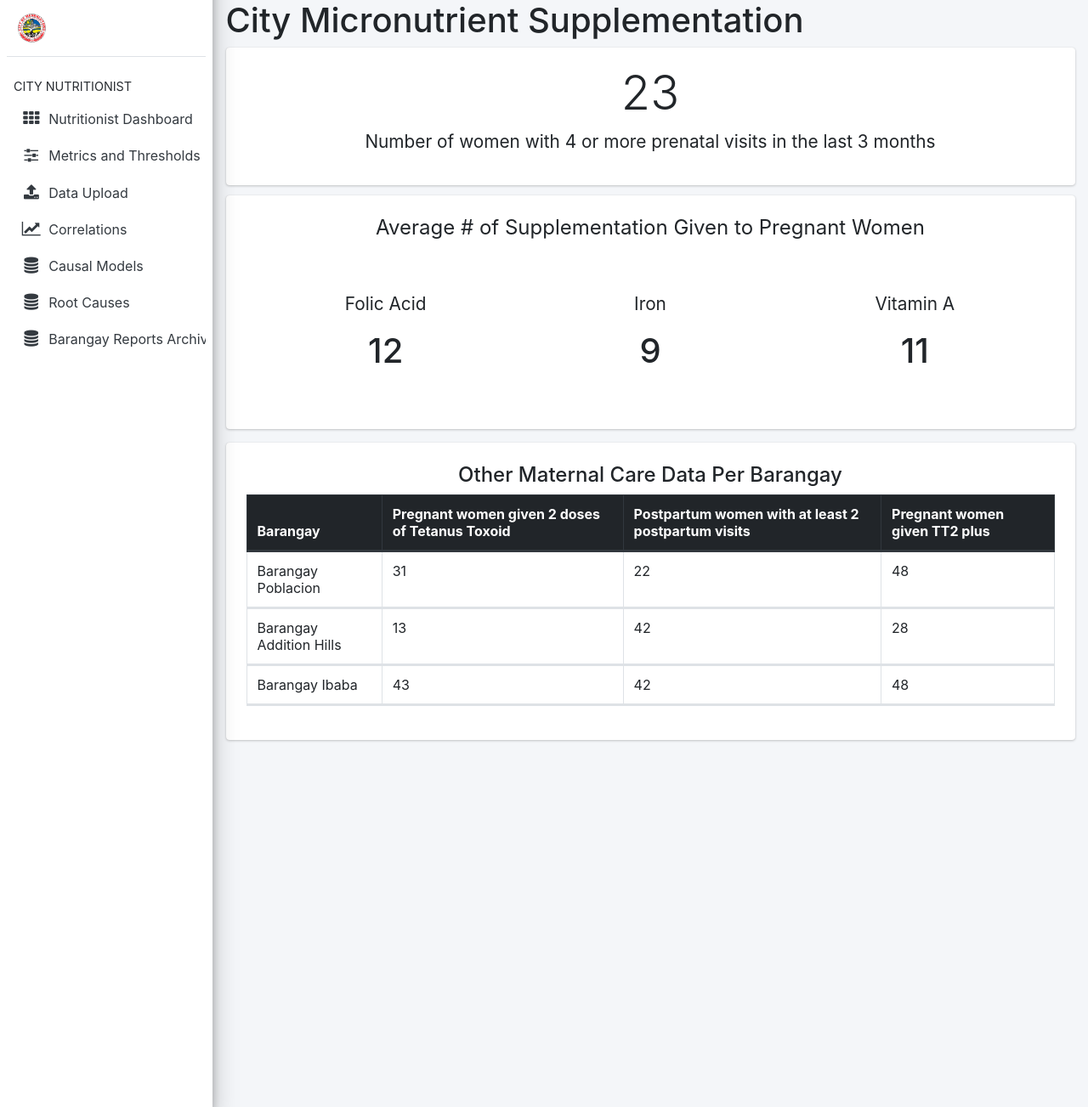
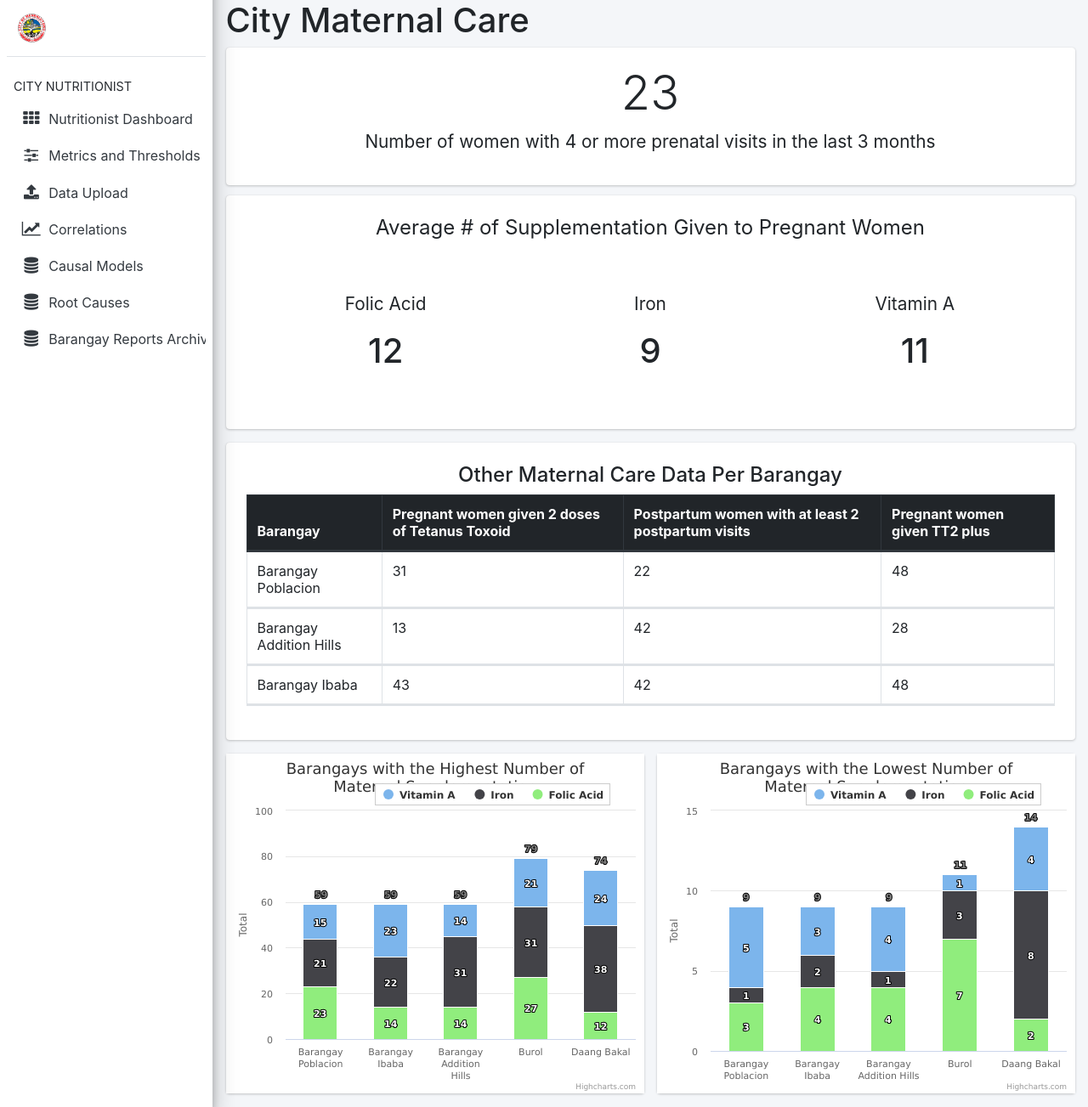
Before and after one commit to jmblontoc/Likha-Capstone, a Django app: template capstone/visualizations/templates/visualizations/insights/maternal.html in a window 1280 px wide. Shown: the part 57-1360 px from the top of the page at 85% size. Run offline with Django 3.2, Linux system fonts and the light colour scheme; the template is opened without the code that fills it, so the values that code supplies are empty; some libraries are stand-ins or nearby versions.

Commit message:
revised maternal insights

```diff
--- a/capstone/visualizations/static/visualizations/js/insights/maternal.js
+++ b/capstone/visualizations/static/visualizations/js/insights/maternal.js
@@ -2,4 +2,121 @@ $(function() {
 
     console.log("wew");
 
+    Highcharts.chart('totals', {
+        chart: {
+            type: 'column'
+        },
+        title: {
+            text: 'Barangays with the Highest Number of Maternal Supplementation'
+        },
+        xAxis: {
+            categories: ['Barangay Poblacion', 'Barangay Ibaba', 'Barangay Addition Hills', 'Burol', 'Daang Bakal']
+        },
+        yAxis: {
+            min: 0,
+            title: {
+                text: 'Total'
+            },
+            stackLabels: {
+                enabled: true,
+                style: {
+                    fontWeight: 'bold',
+                    color: (Highcharts.theme && Highcharts.theme.textColor) || 'gray'
+                }
+            }
+        },
+        legend: {
+            align: 'right',
+            x: -30,
+            verticalAlign: 'top',
+            y: 25,
+            floating: true,
+            backgroundColor: (Highcharts.theme && Highcharts.theme.background2) || 'white',
+            borderColor: '#CCC',
+            borderWidth: 1,
+            shadow: false
+        },
+        tooltip: {
+            headerFormat: '<b>{point.x}</b><br/>',
+            pointFormat: '{series.name}: {point.y}<br/>Total: {point.stackTotal}'
+        },
+        plotOptions: {
+            column: {
+                stacking: 'normal',
+                dataLabels: {
+                    enabled: true,
+                    color: (Highcharts.theme && Highcharts.theme.dataLabelsColor) || 'white'
+                }
+            }
+        },
+        series: [{
+            name: 'Vitamin A',
+            data: [15, 23, 14, 21, 24]
+        }, {
+            name: 'Iron',
+            data: [21, 22, 31, 31, 38]
+        }, {
+            name: 'Folic Acid',
+            data: [23, 14, 14, 27, 12]
+        }]
+    });
+
+    Highcharts.chart('totals-lowest', {
+        chart: {
+            type: 'column'
+        },
+        title: {
+            text: 'Barangays with the Lowest Number of Maternal Supplementation'
+        },
+        xAxis: {
+            categories: ['Barangay Poblacion', 'Barangay Ibaba', 'Barangay Addition Hills', 'Burol', 'Daang Bakal']
+        },
+        yAxis: {
+            min: 0,
+            title: {
+                text: 'Total'
+            },
+            stackLabels: {
+                enabled: true,
+                style: {
+                    fontWeight: 'bold',
+                    color: (Highcharts.theme && Highcharts.theme.textColor) || 'gray'
+                }
+            }
+        },
+        legend: {
+            align: 'right',
+            x: -30,
+            verticalAlign: 'top',
+            y: 25,
+            floating: true,
+            backgroundColor: (Highcharts.theme && Highcharts.theme.background2) || 'white',
+            borderColor: '#CCC',
+            borderWidth: 1,
+            shadow: false
+        },
+        tooltip: {
+            headerFormat: '<b>{point.x}</b><br/>',
+            pointFormat: '{series.name}: {point.y}<br/>Total: {point.stackTotal}'
+        },
+        plotOptions: {
+            column: {
+                stacking: 'normal',
+                dataLabels: {
+                    enabled: true,
+                    color: (Highcharts.theme && Highcharts.theme.dataLabelsColor) || 'white'
+                }
+            }
+        },
+        series: [{
+            name: 'Vitamin A',
+            data: [5, 3, 4, 1, 4]
+        }, {
+            name: 'Iron',
+            data: [1, 2, 1, 3, 8]
+        }, {
+            name: 'Folic Acid',
+            data: [3, 4, 4, 7, 2]
+        }]
+    });
 });
--- a/capstone/visualizations/templates/visualizations/insights/maternal.html
+++ b/capstone/visualizations/templates/visualizations/insights/maternal.html
@@ -16,7 +16,7 @@
     <div class="content-wrapper" style="height: auto; margin-top: 57px;">
         <div class="content">
             <div class="container-fluid">
-                <h1>City Micronutrient Supplementation </h1>
+                <h1>City Maternal Care </h1>
                 <div class="row">
                     <div class="col-12 text-center contents" style="height: 150px;">
                         <div class="card">
```
